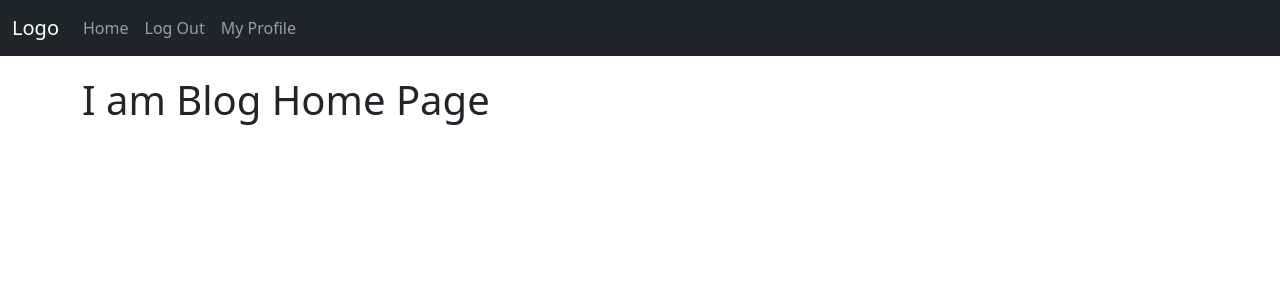
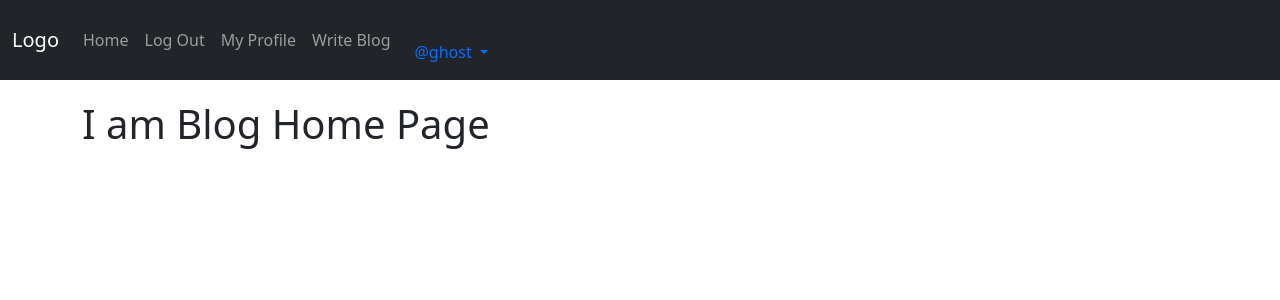
Before and after one commit to Shovon-Mufrid/Blog-site-with-Django, a Django app: page /blog/ in a window 1280 px wide. Shown: the top 300 px of the page. Run offline with Django 4.2, Linux system fonts and the light colour scheme; a user stored in the database is signed in.

Commit message:
Blog create

```diff
--- a/Blog_Project/Blog_App/models.py
+++ b/Blog_Project/Blog_App/models.py
@@ -29,3 +29,6 @@ class Comment(models.Model):
 class Likes(models.Model):
     blog = models.ForeignKey(Blog, on_delete=models.CASCADE, related_name='liked_blog')
     user = models.ForeignKey(User, on_delete=models.CASCADE, related_name='liked_user')
+
+    def __str__(self):
+        return self.user + " likes " + self.blog
--- a/Blog_Project/Blog_App/urls.py
+++ b/Blog_Project/Blog_App/urls.py
@@ -4,5 +4,7 @@ from . import views
 app_name = 'Blog_App'
 
 urlpatterns = [
-    path('', views.blog_list, name='blog_list')
+    path('', views.blog_list, name='blog_list'),
+    path('write/', views.CreateBlog.as_view(), name='create_blog'),
+
 ]
--- a/Blog_Project/Blog_App/views.py
+++ b/Blog_Project/Blog_App/views.py
@@ -1,6 +1,25 @@
-from django.shortcuts import render
-
+from django.shortcuts import render, HttpResponseRedirect
+from django.views.generic import CreateView, UpdateView, ListView, DetailView, View, TemplateView, DeleteView
+from Blog_App.models import Blog, Comment, Likes
+from django.urls import reverse, reverse_lazy
+from django.contrib.auth.decorators import login_required
+from django.contrib.auth.mixins import LoginRequiredMixin
+import uuid #unique id generate
 # Create your views here.
 
 def blog_list(request):
     return render(request, 'Blog_App/blog_list.html', context={})
+
+
+# BLOG CREATE
+class CreateBlog(CreateView, LoginRequiredMixin):
+    model = Blog
+    template_name = 'Blog_App/create_blog.html'
+    fields = ('blog_title', 'blog_content', 'blog_image')
+
+    # non mentioned items generate
+    def form_valid(self,form):
+        blog_obj = form.save(commit=False)
+        blog_obj.author = self.request.user
+        title = blog_obj.blog_title
+        blog_obj.slug = title.replace(' ', '-') + "-" + str(uuid.uuid4())
--- a/Blog_Project/Login_App/tempCodeRunnerFile.py
+++ /dev/null
@@ -1 +0,0 @@
-        form = ProfilePic(request.POST, request.FILES)
--- a/Blog_Project/templates/base.html
+++ b/Blog_Project/templates/base.html
@@ -47,7 +47,24 @@
               </li>
               {% endif %}
 
+              <li class="nav-item">
+                <a class="nav-link" href="{% url 'Blog_App:create_blog' %}">Write Blog</a>
+              </li>
+                 <hr>
             </ul>
+              <li class="nav-item dropdown">
+                <a class="nav-link dropdown-toggle" href="#" id="navbarDropdown" role="button" data-bs-toggle="dropdown" aria-expanded="false">
+                  @{{ user.username }}
+                </a>
+                <ul class="dropdown-menu" aria-labelledby="navbarDropdown">
+                  {% if user.is_authenticated %}
+                  <li><a class="dropdown-item" href="{% url 'Login_App:profile' %}">My Profile</a></li>
+                  <li><a class="dropdown-item" href="{% url 'Login_App:logout' %}">Logoout</a></li>
+                  {% else %}
+                  <li><a class="dropdown-item" href="#">Another action</a></li>
+                  {% endif %}
+                </ul>
+              </li>
           </div>
         </div>
       </nav>
```
Also changed, not shown: Blog_Project/Blog_Project.txt (+21 -0 lines), Blog_Project/templates/Blog_App/blog_details.html (added, +7 -0 lines), Blog_Project/templates/Blog_App/create_blog.html (added, +25 -0 lines), Blog_Project/templates/Blog_App/edit_blog.html (added, +7 -0 lines), Blog_Project/templates/Blog_App/my_blogs.html (added, +7 -0 lines), Blog_Project/db.sqlite3.
